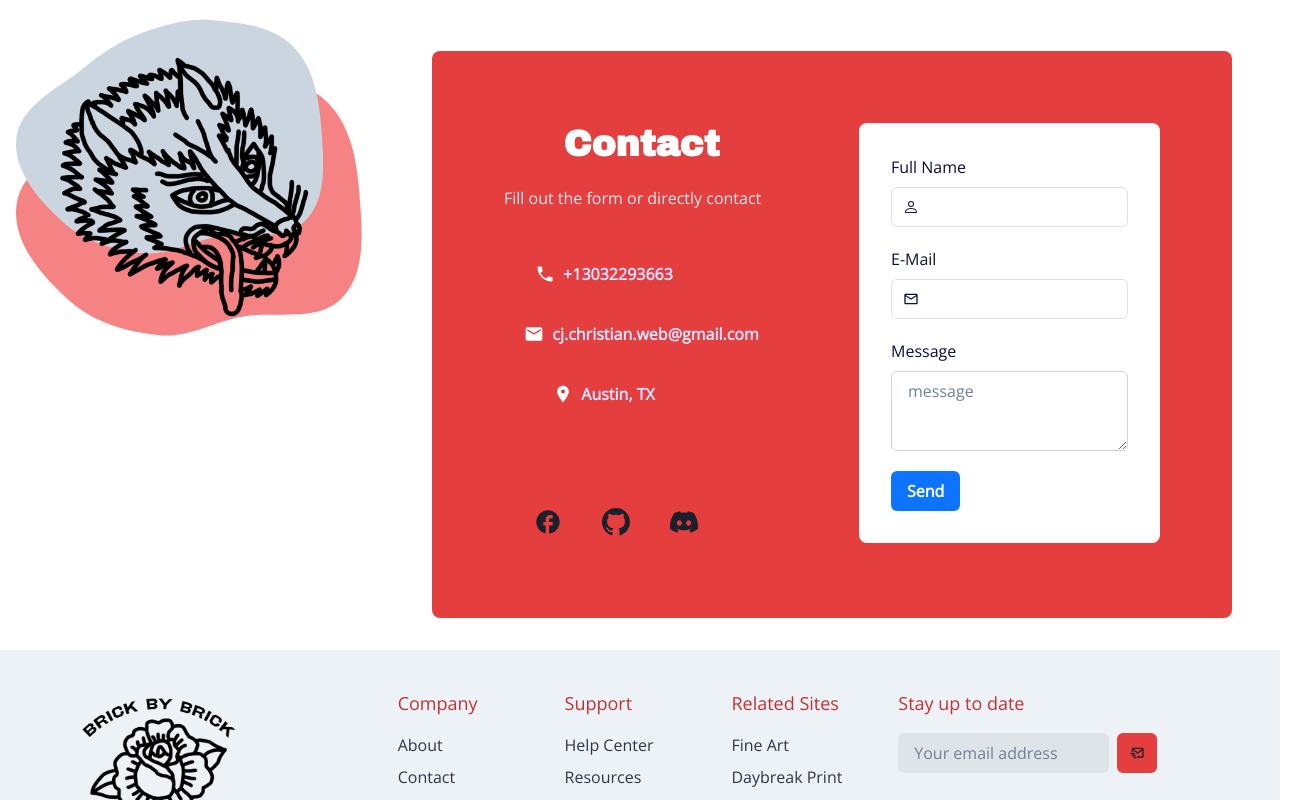
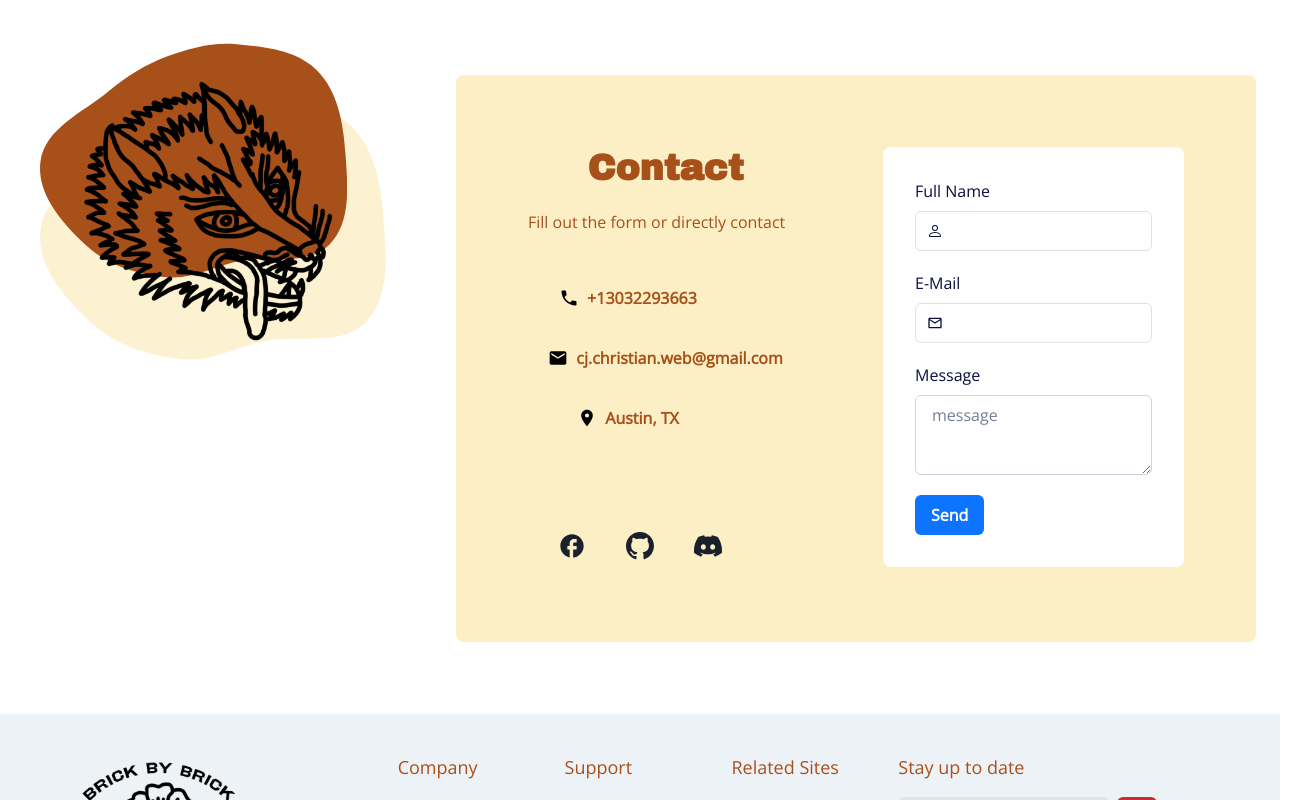
Before and after one commit to CJbricks/BBB-design, a Next.js app: page /LinkPage in a window 1280 px wide. Shown: the part 560-1360 px from the top of the page, 1304 px wide, since content can reach past the window. Built offline with nearby package versions, Linux system fonts and the light colour scheme.

Commit message:
Changed branded colors

```diff
--- a/src/pages/Contact.js
+++ b/src/pages/Contact.js
@@ -63,7 +63,7 @@ import {
     }
 
     return (
-      <Container bg={''} maxW="full" mt={4} centerContent overflow="hidden">
+      <Container bg={''} maxW="full" m={6} p={4} centerContent overflow="hidden">
 
           <Flex>
 
@@ -84,7 +84,7 @@ import {
                 left={0}
                 zIndex={-1}
                 opacity={'80%'}
-                color={useColorModeValue('red.400', 'red.300')}
+                color={'brand.900'}
               />
               <Blob
                 w={'80%'}
@@ -94,7 +94,7 @@ import {
                 left={0}
                 zIndex={-1}
 
-                color={useColorModeValue('gray.300', 'gray.300')}
+                color={'brand.600'}
               />
 
               {/* Unused attributes
@@ -123,7 +123,7 @@ import {
 
          {/* Contact form */}
           <Box
-            bg="red.500"
+            bg={'brand.900'}
             color="white"
             borderRadius="lg"
             m={{ sm: 4, md: 16, lg: 8 }}
@@ -132,8 +132,8 @@ import {
               <Wrap spacing={{ base: 20, sm: 3, md: 5, lg: 20 }}>
                 <WrapItem>
                   <Box>
-                    <Heading textAlign={'center'}>Contact</Heading>
-                    <Text mt={{ sm: 3, md: 3, lg: 5 }} color="gray.200">
+                    <Heading textAlign={'center'} color={'brand.500'}>Contact</Heading>
+                    <Text mt={{ sm: 3, md: 3, lg: 5 }} color={'brand.500'}>
                       Fill out the form or directly contact
                     </Text>
                     <Box py={{ base: 5, sm: 5, md: 8, lg: 10 }}>
@@ -143,9 +143,9 @@ import {
                           height="48px"
                           width="200px"
                           variant="ghost"
-                          color="#DCE2FF"
+                          color={'brand.500'}
                           _hover={{ border: '2px solid #1C6FEB' }}
-                          leftIcon={<MdPhone color='white' size="20px" />}>
+                          leftIcon={<MdPhone color='black' size="20px" />}>
                           +13032293663
                         </Button>
                         <Button
@@ -153,9 +153,9 @@ import {
                           height="48px"
                           width="275px"
                           variant="ghost"
-                          color="#DCE2FF"
+                          color={'brand.500'}
                           _hover={{ border: '2px solid #1C6FEB' }}
-                          leftIcon={<MdEmail color='white' size="20px" />}>
+                          leftIcon={<MdEmail color='black' size="20px" />}>
                           cj.christian.web@gmail.com
                         </Button>
                         <Button
@@ -163,9 +163,9 @@ import {
                           height="48px"
                           width="200px"
                           variant="ghost"
-                          color="#DCE2FF"
+                          color={'brand.500'}
                           _hover={{ border: '2px solid #1C6FEB' }}
-                          leftIcon={<MdLocationOn color='white' size="20px" />}>
+                          leftIcon={<MdLocationOn color='black' size="20px" />}>
                           Austin, TX
                         </Button>
                       </VStack>
--- a/src/pages/Footer.js
+++ b/src/pages/Footer.js
@@ -59,7 +59,7 @@ const SocialButton = ({
 
 const ListHeader = ({ children }) => {
   return (
-    <Text fontWeight={'500'} fontSize={'lg'} mb={2} color={'red.600'}>
+    <Text fontWeight={'500'} fontSize={'lg'} mb={2} color={'brand.600'}>
       {children}
     </Text>
   );
@@ -159,7 +159,7 @@ export default function Footer() {
               />
 
               <IconButton
-                bg={useColorModeValue('red.500', 'red.500')}
+                bg={'red.600'}
                 color={useColorModeValue('gray.800')}
                 _hover={{
                   bg: 'red.600',
--- a/src/pages/Header.js
+++ b/src/pages/Header.js
@@ -14,7 +14,7 @@ export default function Header() {
             backgroundPosition="center"
             backgroundRepeat="no-repeat"
             backgroundSize="cover"
-            bg={'red.500'}
+            bg={'brand.900'}
             p={10}
             >
 
--- a/src/pages/Navbar.js
+++ b/src/pages/Navbar.js
@@ -64,7 +64,7 @@ export default function Navbar() {
                     _hover={{
                    textDecoration: 'none',
 
-                   bg: useColorModeValue('red.400', 'red.500'),
+                   bg: 'brand.900',
                  }}>Home</Link>
               <Link
               href='/Services'
@@ -73,7 +73,7 @@ export default function Navbar() {
                rounded={'full'}
                _hover={{
                  textDecoration: 'none',
-                 bg: useColorModeValue('red.400', 'red.500'),
+                 bg: 'brand.900',
                }}>Services</Link>
               <Link
                 href='/GalleryMain'
@@ -82,7 +82,7 @@ export default function Navbar() {
                 rounded={'full'}
                 _hover={{
                   textDecoration: 'none',
-                  bg: useColorModeValue('red.400', 'red.500'),
+                  bg: 'brand.900',
                 }}>Gallery</Link>
                  <Link
                 href='/LinkPage'
@@ -91,7 +91,7 @@ export default function Navbar() {
                 rounded={'full'}
                 _hover={{
                   textDecoration: 'none',
-                  bg: useColorModeValue('red.400', 'red.500'),
+                  bg: 'brand.900',
                 }}>Contact</Link>
 
 
@@ -116,10 +116,10 @@ export default function Navbar() {
               <Link href='mailto:cj.christian.web@gmail.com' target='_blank'>
                 <Button
                   variant={'outline'}
-                  colorScheme={'red'}
+                  colorScheme='red'
                   size={'sm'}
                   mr={4}
-                  _hover={{ bg: 'red.200', color: 'white' }}
+                  _hover={{ bg: 'brand.900', color: 'white' }}
                   >
                   Contact Us
                 </Button>
--- a/src/pages/_app.js
+++ b/src/pages/_app.js
@@ -8,9 +8,11 @@ export default function App({ Component, pageProps }) {
 
   const colors = {
     brand: {
-      900: '#1a365d',
-      800: '#153e75',
-      700: '#2a69ac'
+      900: '#fceec5',
+      800: '#367ad3',
+      700: '#00b2ff',
+      600: '#a8501a',
+      500: '#a8501a'
     },
   }
 
```
Also changed, not shown: src/pages/Design.js (+4 -4 lines), src/pages/DevSection.js (+4 -4 lines), src/pages/Mobile.js (+4 -4 lines).
